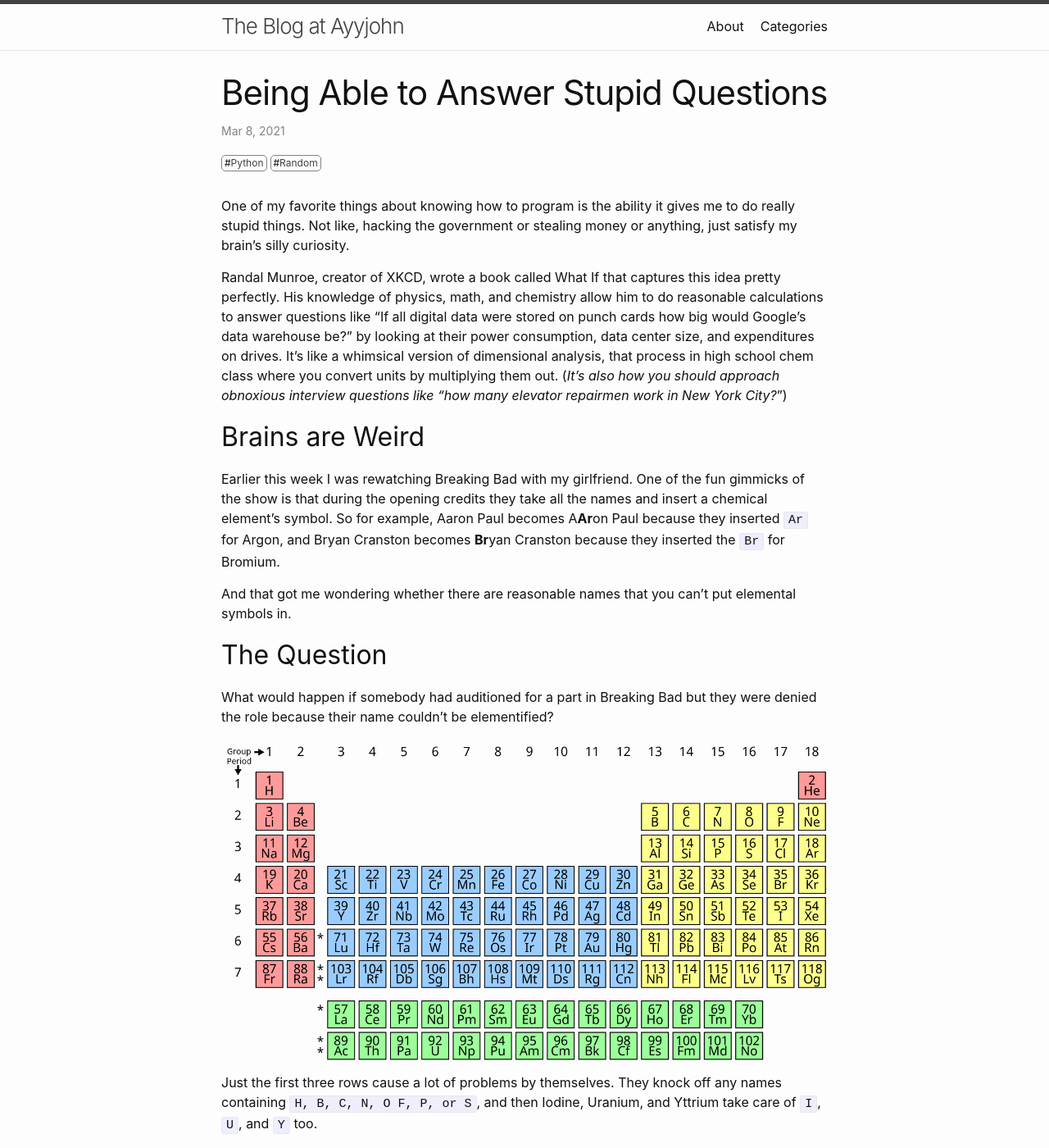
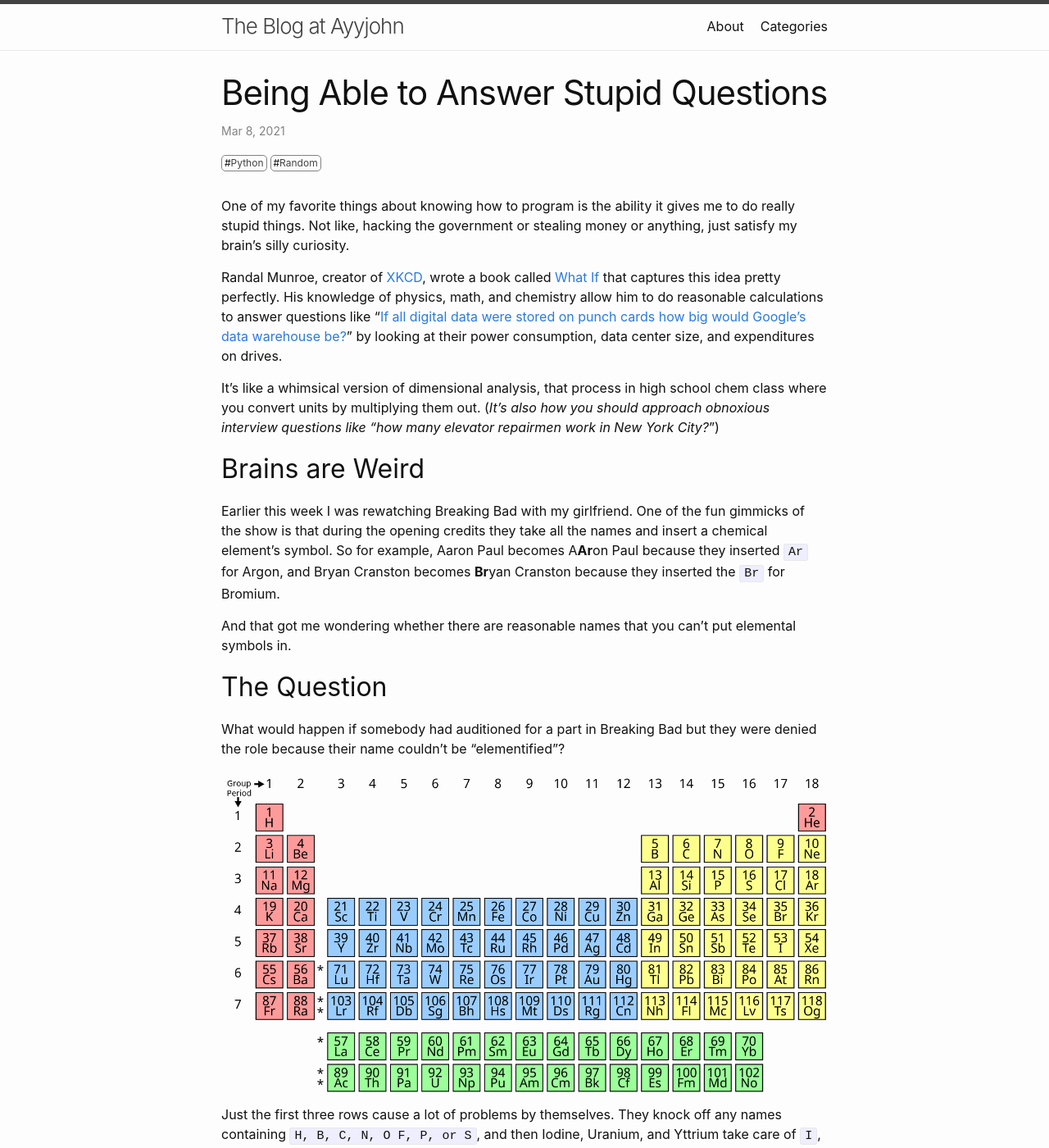
Before and after one commit to ayyjohn/ayyjohn.github.io, a Jekyll site: the page built from _posts/2021-3-21-max-dell.markdown, in a window 1280 px wide and 1400 px high. Shown: the whole window at 82% size. Built offline with Jekyll 4.4.1, drawn with Linux system fonts in a browser that asks for light colours; part of the change alters nothing that is shown; some of the changed text lies outside the part shown.

Commit message:
updates to max dell post

```diff
--- a/_posts/2021-3-21-max-dell.markdown
+++ b/_posts/2021-3-21-max-dell.markdown
@@ -8,8 +8,9 @@ categories: [Python, Random]
 ---
 One of my favorite things about knowing how to program is the ability it gives me to do really stupid things. Not like, hacking the government or stealing money or anything, just satisfy my brain's silly curiosity.
 
-Randal Munroe, creator of XKCD, wrote a book called What If that captures this idea pretty perfectly.
-His knowledge of physics, math, and chemistry allow him to do reasonable calculations to answer questions like "If all digital data were stored on punch cards how big would Google's data warehouse be?" by looking at their power consumption, data center size, and expenditures on drives.
+Randal Munroe, creator of [XKCD](https://xkcd.com/), wrote a book called [What If](https://www.amazon.com/What-Scientific-Hypothetical-Questions-International/dp/0544456866) that captures this idea pretty perfectly.
+His knowledge of physics, math, and chemistry allow him to do reasonable calculations to answer questions like "[If all digital data were stored on punch cards how big would Google's data warehouse be?](https://www.youtube.com/watch?v=I64CQp6z0Pk)" by looking at their power consumption, data center size, and expenditures on drives.
+
 It's like a whimsical version of dimensional analysis, that process in high school chem class where you convert units by multiplying them out.
 (*It's also how you should approach obnoxious interview questions like "how many elevator repairmen work in New York City?*")
 
@@ -21,7 +22,7 @@ So for example, Aaron Paul becomes A**Ar**on Paul because they inserted `Ar` for
 And that got me wondering whether there are reasonable names that you can't put elemental symbols in.
 
 ## The Question
-What would happen if somebody had auditioned for a part in Breaking Bad but they were denied the role because their name couldn't be elementified?
+What would happen if somebody had auditioned for a part in Breaking Bad but they were denied the role because their name couldn't be "elementified"?
 
 ![periodic table](/assets/max_dell/periodic_table.png)
 
@@ -70,6 +71,8 @@ This ended up finding just over 30 reasonable first names and over 100 last name
 
 A lot of these aren't common enough to search for, so rather than try randomly with all possible combinations of first and last names from this list, there are a few of each we can filter down to and search for. Names like `Max`, `Adele`, `Emma`, and `Jade`.
 
-From this, I was able to find Max Dell: https://www.imdb.com/name/nm2938935/ a stunt actor who I guarantee would have been hired if it were not for this shameful discrimination by the show's creators.
+## The Outcome
+
+From this escapade I was able to find [Max Dell](https://www.imdb.com/name/nm2938935/), a stunt actor who I guarantee would have been hired if it were not for this shameful discrimination by the show's creators. I don't have proof or anything, just this research.
 
 Justice for Max Dell.
```
